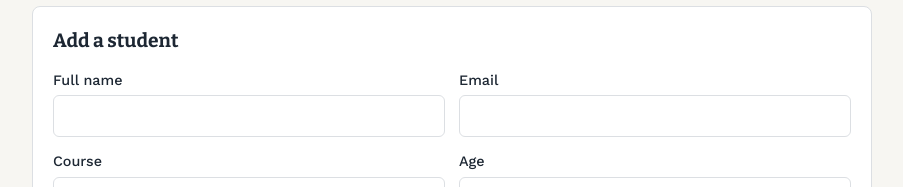
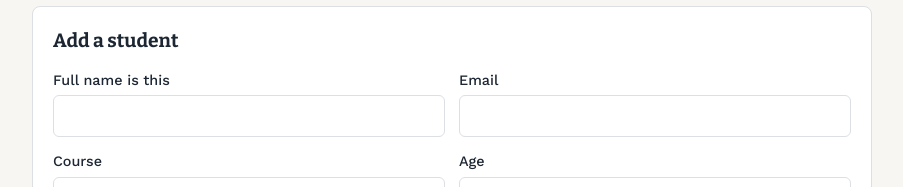
Before and after one commit to vaibhavxdevops/student-management-k8s-ci-cd, a React (Vite) app in the folder frontend/: page / in a window 1280 px wide. Shown: the part 168-355 px from the top of the page, without its empty margins (188-1091 px from the left). Built offline with nearby package versions, Linux system fonts and the light colour scheme; no server answers.

Commit message:
tested pipeline

```diff
--- a/frontend/src/App.jsx
+++ b/frontend/src/App.jsx
@@ -86,7 +86,7 @@ export default function App() {
         <h2>{editingId ? "Edit student" : "Add a student"}</h2>
         <div className="fields">
           <label>
-            Full name
+            Full name is this
             <input name="name" value={form.name} onChange={onChange} required />
           </label>
           <label>
```
